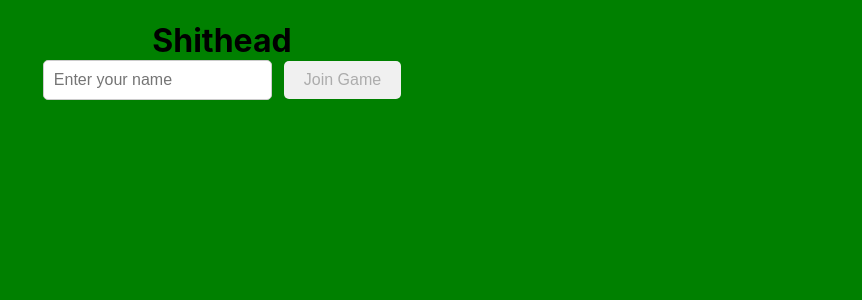
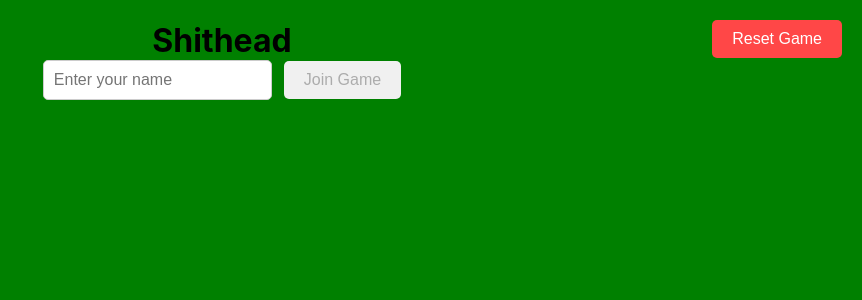
Before and after one commit to noahnovickf/shithead-game, a React (Create React App) app: page / in a window 1280 px wide. Shown: the top 300 px of the page, without its empty margins (418-1280 px from the left). Built offline with nearby package versions, Linux system fonts and the light colour scheme; no server answers.

Commit message:
reset button UI

```diff
--- a/src/App.jsx
+++ b/src/App.jsx
@@ -5,6 +5,7 @@ import { useGameContext } from "./context/GameContext";
 import { Phases } from "./phases";
 import ConfettiDisplay from "./ConfettiDisplay";
 import GameWrapper from "./GameWrapper";
+import ResetButton from "./ResetButton";
 
 export const socket = io(process.env.REACT_APP_SERVER_URL);
 
@@ -17,7 +18,7 @@ const App = () => {
     socket.emit("userConnect", user.toLowerCase());
     setConnected(true);
   };
-  console.log(user);
+
   useEffect(() => {
     socket.on("currentUserID", (data) => {
       setUser(data);
@@ -26,6 +27,7 @@ const App = () => {
 
   return (
     <div className="main-board">
+      <ResetButton />
       <h1
         style={{
           marginBottom: 0,
--- a/src/GameWrapper.jsx
+++ b/src/GameWrapper.jsx
@@ -5,7 +5,6 @@ import Opponent from "./Opponent";
 import CardPile from "./CardPile";
 import Deck from "./Deck";
 import Gameboard from "./Gameboard";
-import ResetButton from "./ResetButton";
 import { useGameContext } from "./context/GameContext";
 
 const cardRankToWord = {
@@ -46,7 +45,6 @@ const GameWrapper = ({ user }) => {
         </Fragment>
       )}
       <Gameboard user={user} />
-      <ResetButton />
     </Fragment>
   );
 };
--- a/src/ResetButton.jsx
+++ b/src/ResetButton.jsx
@@ -3,6 +3,7 @@ import { socket } from "./App";
 const ResetButton = () => {
   return (
     <button
+      className="reset-button"
       onClick={() => {
         socket.emit("clearGame");
       }}
--- a/src/gameboard.css
+++ b/src/gameboard.css
@@ -84,3 +84,22 @@ input {
   border-radius: 5px;
   margin-right: 12px;
 }
+
+.reset-button {
+  position: fixed;
+  top: 20px; /* Adjust the value to move it vertically */
+  right: 20px; /* Adjust the value to move it horizontally */
+  z-index: 1000; /* Ensure the button is above other content */
+  padding: 10px 20px;
+  background-color: #ff4747; /* Example color for button */
+  color: white;
+  border: none;
+  border-radius: 5px;
+  cursor: pointer;
+  font-size: 16px;
+  transition: background-color 0.3s ease;
+}
+
+.reset-button:hover {
+  background-color: #ff1a1a; /* Darker color on hover */
+}
```
Also changed, not shown: 2 other files (tests, documents, lock files or other folders).
